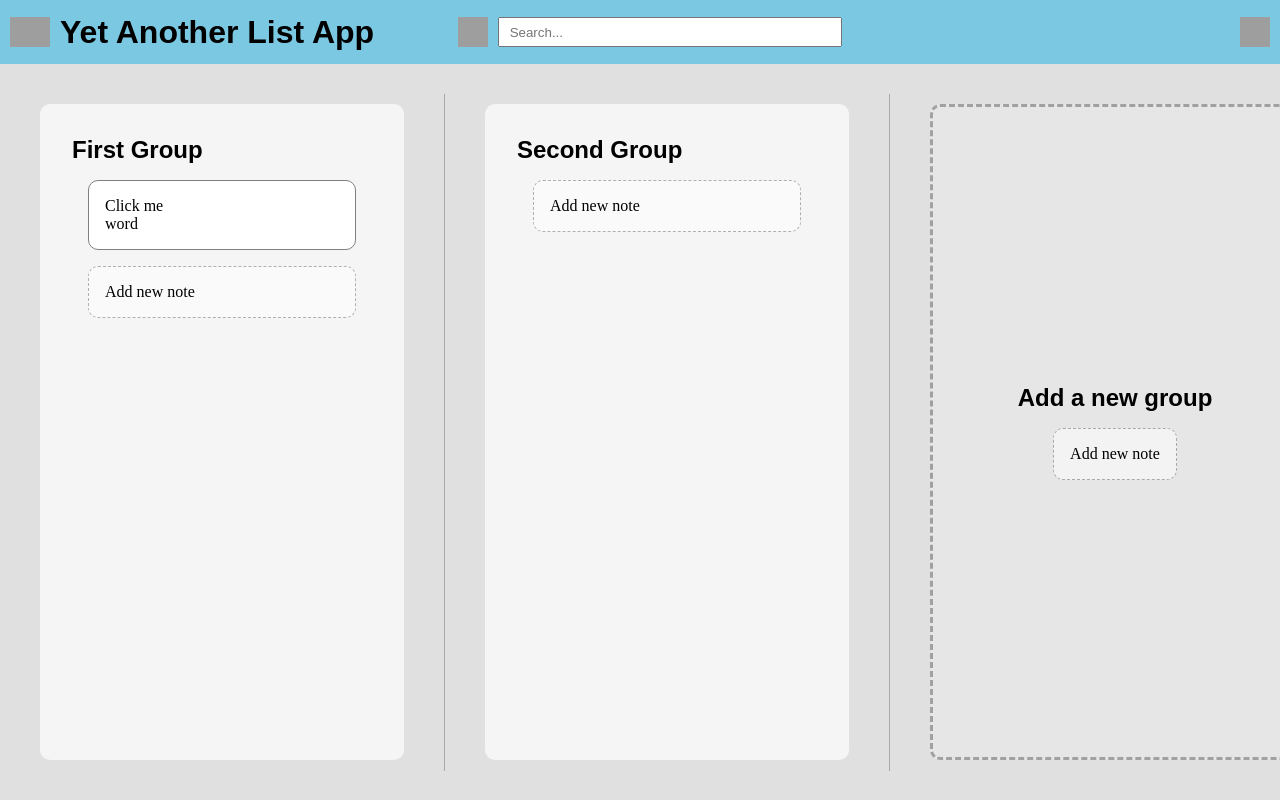
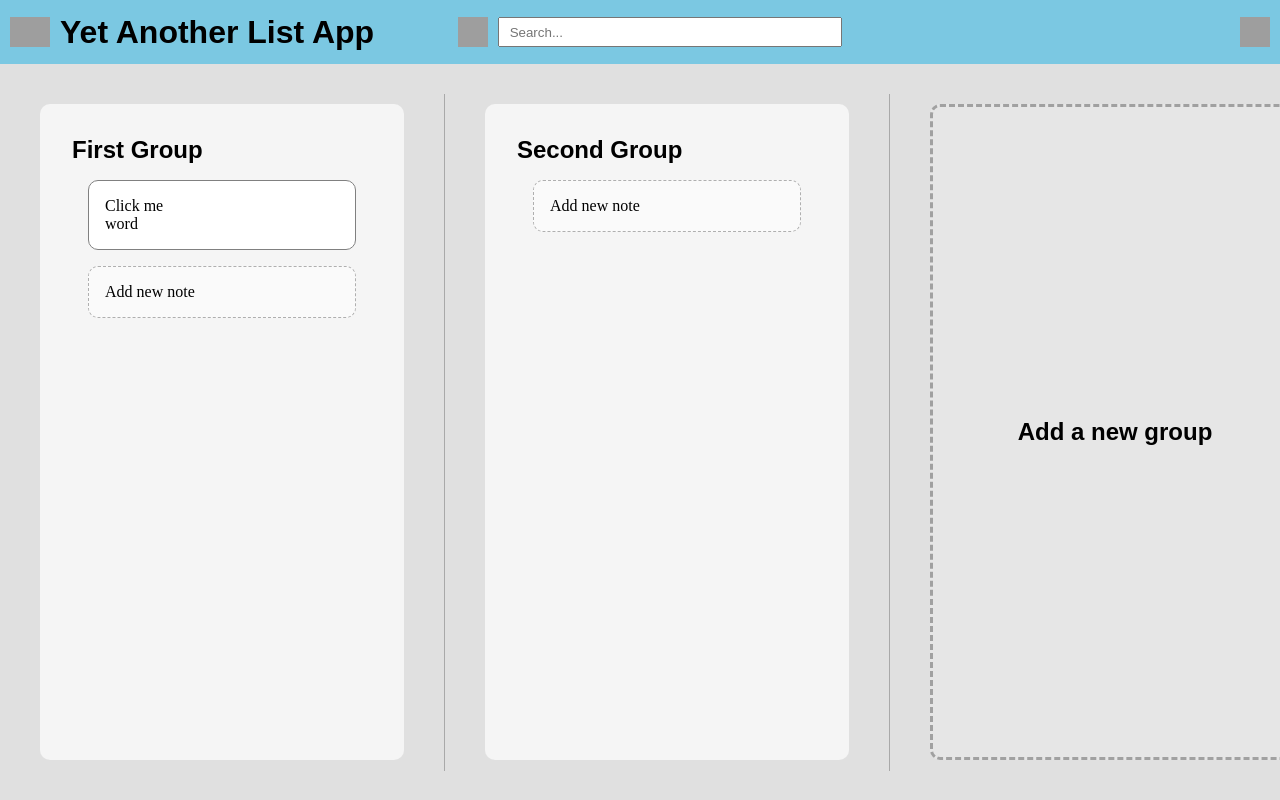
Before and after one commit to llin1592/Yet-Another-List-App, a React (Create React App) app: page / in a window 1280 px wide. Built offline with nearby package versions, Linux system fonts and the light colour scheme; grey boxes are pictures that could not be loaded; the HTML template or start-up script is replaced by a standard one.

Commit message:
fixed incorrect group component container
Made the group scrollable if there are too many notes and made add group button not have a button to add a new note

```diff
--- a/src/Components/Group.js
+++ b/src/Components/Group.js
@@ -15,10 +15,14 @@ const Group = (props) => {
       {props.notes.map((note, i) => (
         <Note title={note.title} content={note.content} key={i} />
       ))}
-      <Note
-        title="Add new note"
-        onClick={() => props.addNotes("New note", "Add something!", props.key)}
-      />
+      {!props.onClick ? (
+        <Note
+          title="Add new note"
+          onClick={() =>
+            props.addNotes("New note", "Add something!", props.key)
+          }
+        />
+      ) : null}
     </div>
   );
 };
--- a/src/Styles/Group.css
+++ b/src/Styles/Group.css
@@ -15,6 +15,7 @@
 
 .group-container {
     background-color: whitesmoke;
+    overflow-y: auto;
 }
 
 .group-container-add {
```
